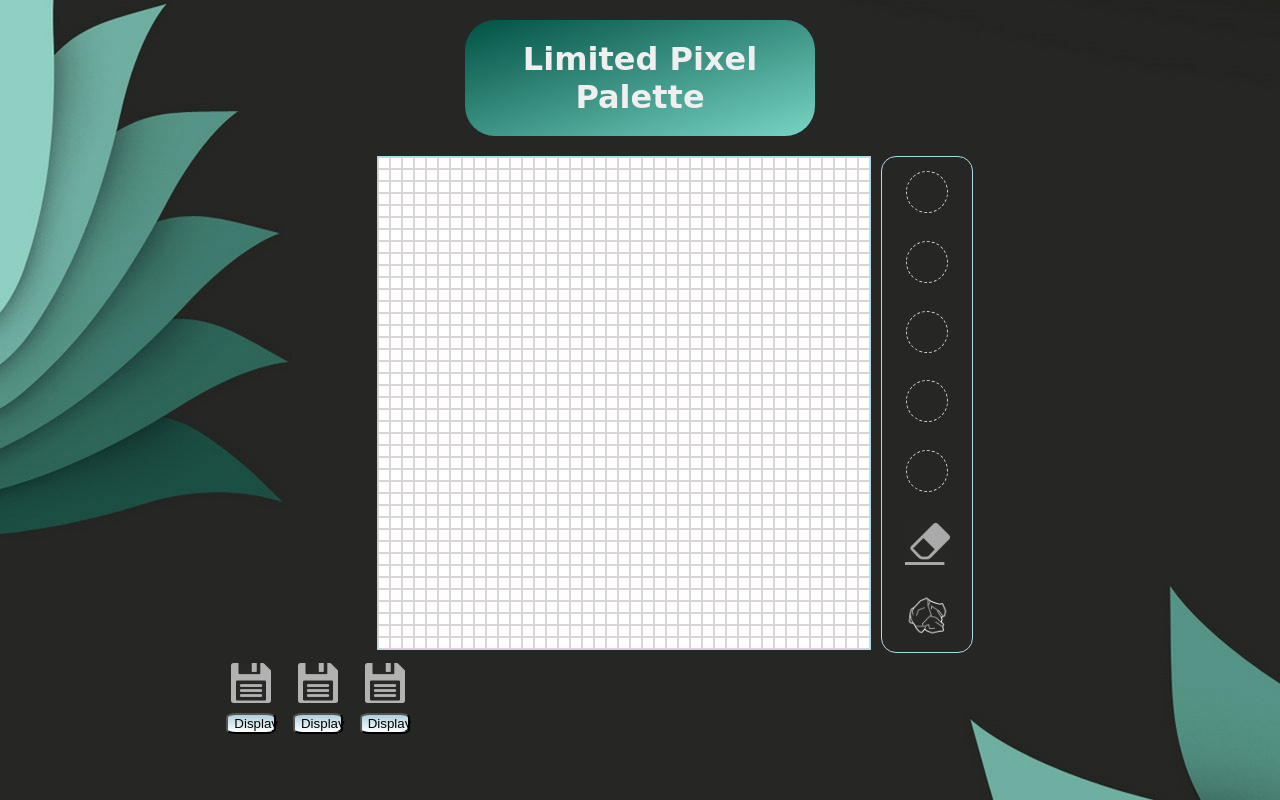
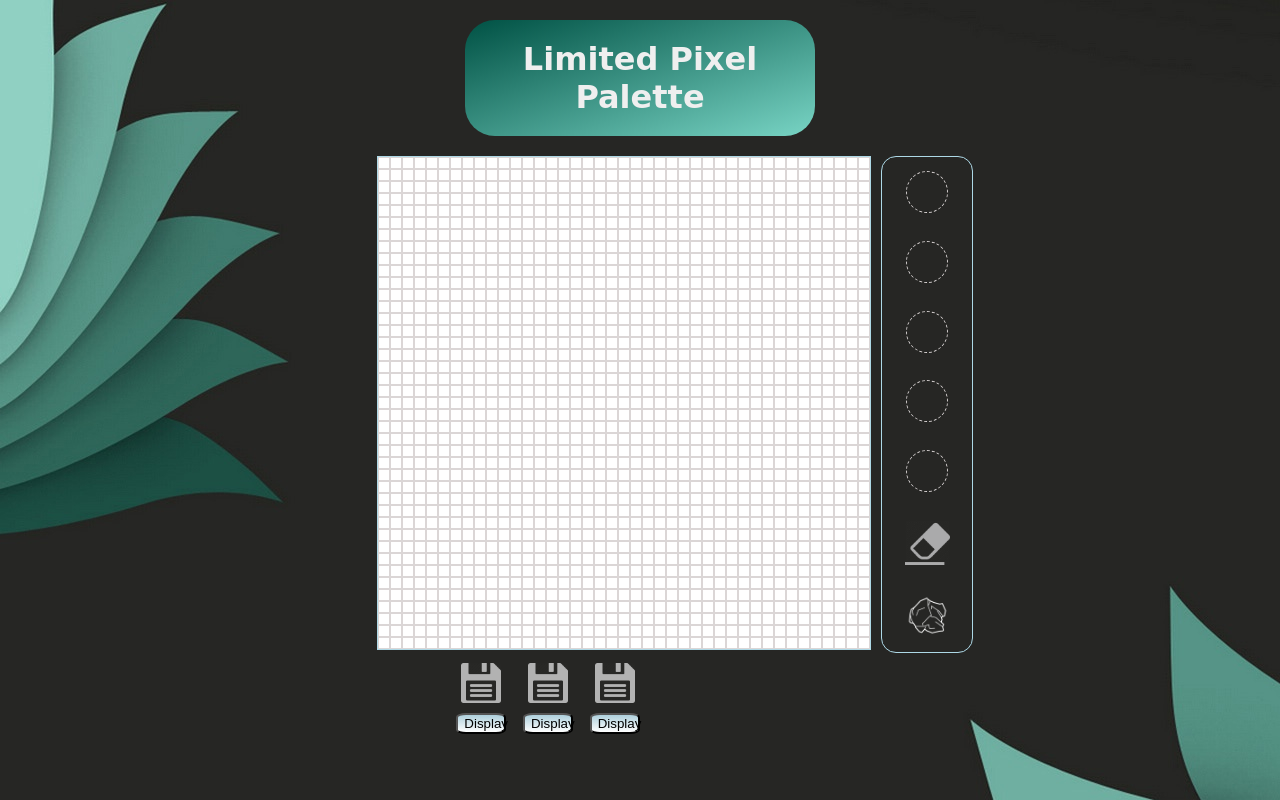
Before and after one commit to Ariiah/Limited-Pixel-Palette, a website: page index.html in a window 1280 px wide. Drawn offline with nearby package versions, Linux system fonts and the light colour scheme; no server answers; a web font is replaced by a local one.

Commit message:
added screenshot it README

```diff
--- a/css/main.css
+++ b/css/main.css
@@ -86,7 +86,7 @@ h1 {
   width: 200px;
   border-radius: 15px;
   margin-top: 10px;
-  margin-left: 210px;
+  margin-left: 440px;
   display: flex;
   justify-content: space-around;
 }
```
Also changed, not shown: README.md, images/screenshot.jpg (added).
